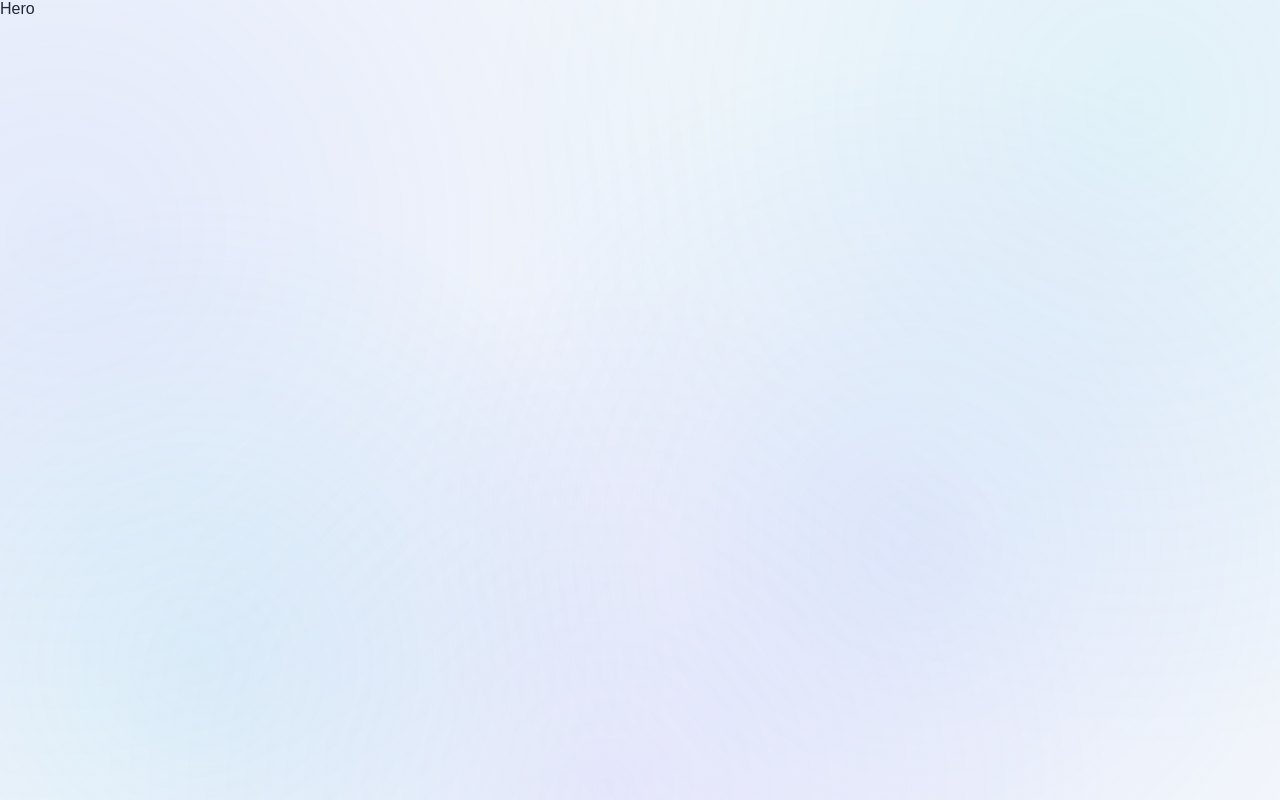
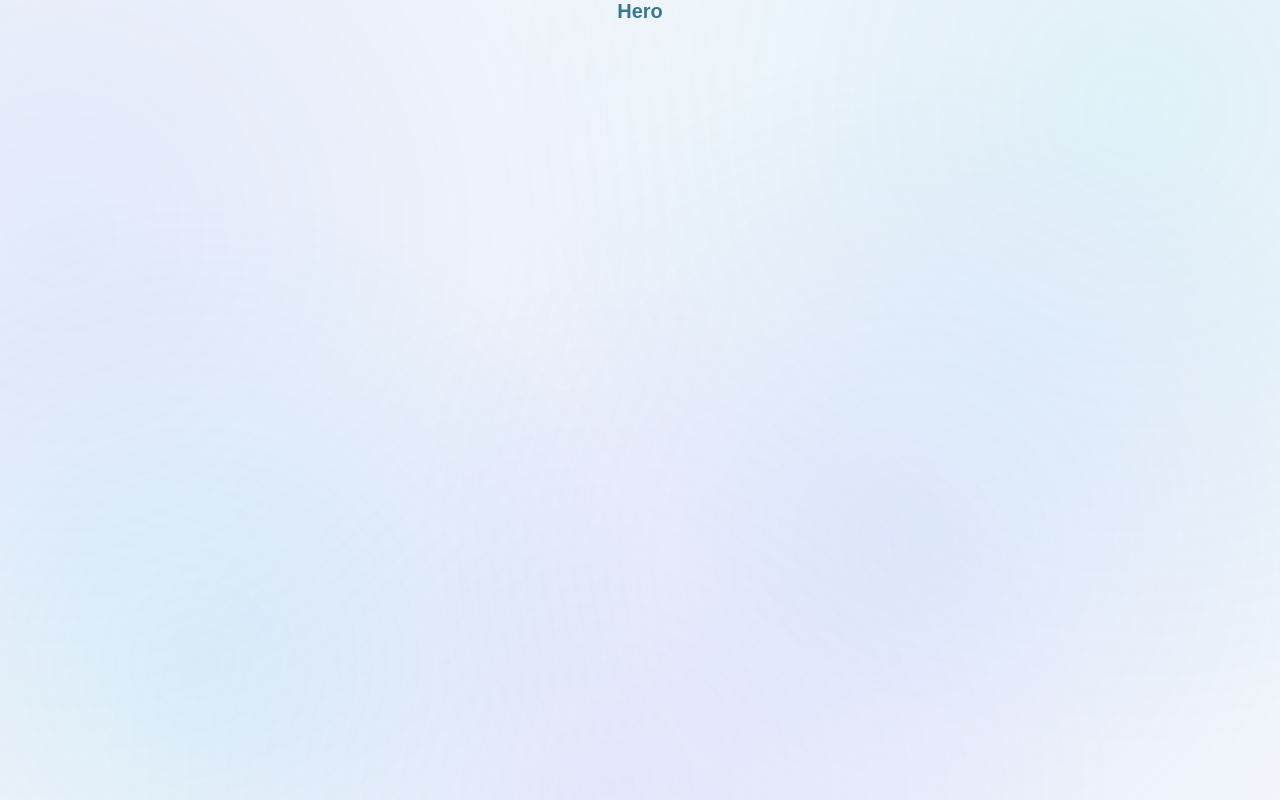
Before and after one commit to gyeolhwi/gyeolhwi.github.io, a React app: page / in a window 1280 px wide. Built offline with nearby package versions, Linux system fonts and the light colour scheme; the HTML template or start-up script is replaced by a standard one.

Commit message:
FEAT(common): SectionTitle 컴포넌트 추가 및 Hero에 적용 - 2026-04-19
그라데이션 텍스트 + whileInView 애니메이션 적용한 섹션 제목 공통 컴포넌트 구현
Hero 섹션에 SectionTitle 첫 적용 (WIP)

Author: gyeolhwi

```diff
--- /dev/null
+++ b/src/components/common/SectionTitle.tsx
@@ -0,0 +1,51 @@
+import { motion } from "framer-motion";
+import styled from "styled-components";
+
+/**
+ *@description: 섹션 제목 컴포넌트
+ *@author: gyeolhwi
+ *@version: 1.0.0
+ *
+ * 각 섹션별 제목
+ */
+
+// #region: STYLE
+
+const Title = styled(motion.h2)`
+  font-size: ${({ theme }) => theme.fontSize.title};
+  font-weight: 700;
+  text-align: center;
+  color: ${({ theme }) => theme.colors.text};
+  margin-bottom: ${({ theme }) => theme.spacing.xl};
+  /* 배경색상 기울기 135deg로 그라데이션 적용 */
+  background: linear-gradient(
+    135deg,
+    ${({ theme }) => theme.colors.text} 0%,
+    ${({ theme }) => theme.colors.secondary} 100%
+  );
+  /* 글자영역에만 배경색상 적용 */
+  background-clip: text;
+  -webkit-background-clip: text;
+  /* 글자색상을 투명하게 처리하고 배경색상이 글자 색상으로 비침 */
+  -webkit-text-fill-color: transparent;
+`;
+// #endregion: STYLE
+interface SectionTitleProps {
+  children: React.ReactNode;
+}
+
+// WIP : 최상단 적용점 체크
+// #region: COMPONENT
+export const SectionTitle = ({ children }: SectionTitleProps) => {
+  return (
+    <Title
+      initial={{ opacity: 0, y: -30 }} // 시작: 투명 + 30px 위
+      whileInView={{ opacity: 1, y: 0 }} // 화면 진입 시: 불투명 + 제자리
+      viewport={{ once: true }} // 한 번만 발동 (재진입 X)
+      transition={{ duration: 0.6 }} // 0.6초 동안 부드럽게 전환
+    >
+      {children}
+    </Title>
+  );
+};
+// #endregion: COMPONENT
--- a/src/sections/Hero.tsx
+++ b/src/sections/Hero.tsx
@@ -1,7 +1,14 @@
+import { SectionTitle } from "../components/common/SectionTitle"
+
 export const Hero = () => {
   return (
     <>
-    <div>Hero</div>
+    <div>
+      {/* FIXME: 최상단 적용시 주의 해야됨 */}
+      <SectionTitle>
+        Hero
+      </SectionTitle>
+    </div>
     </>
   )
 }
```
